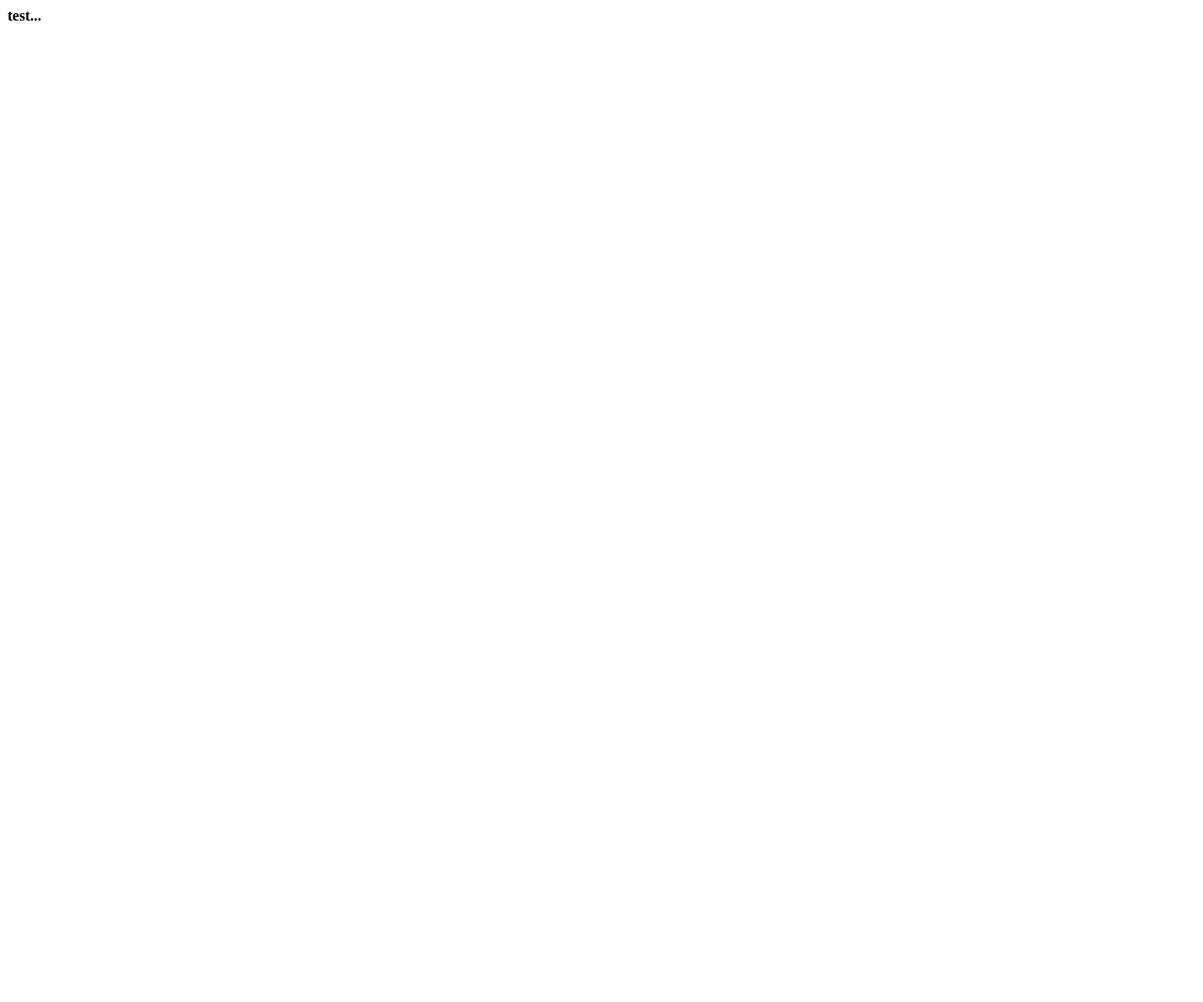
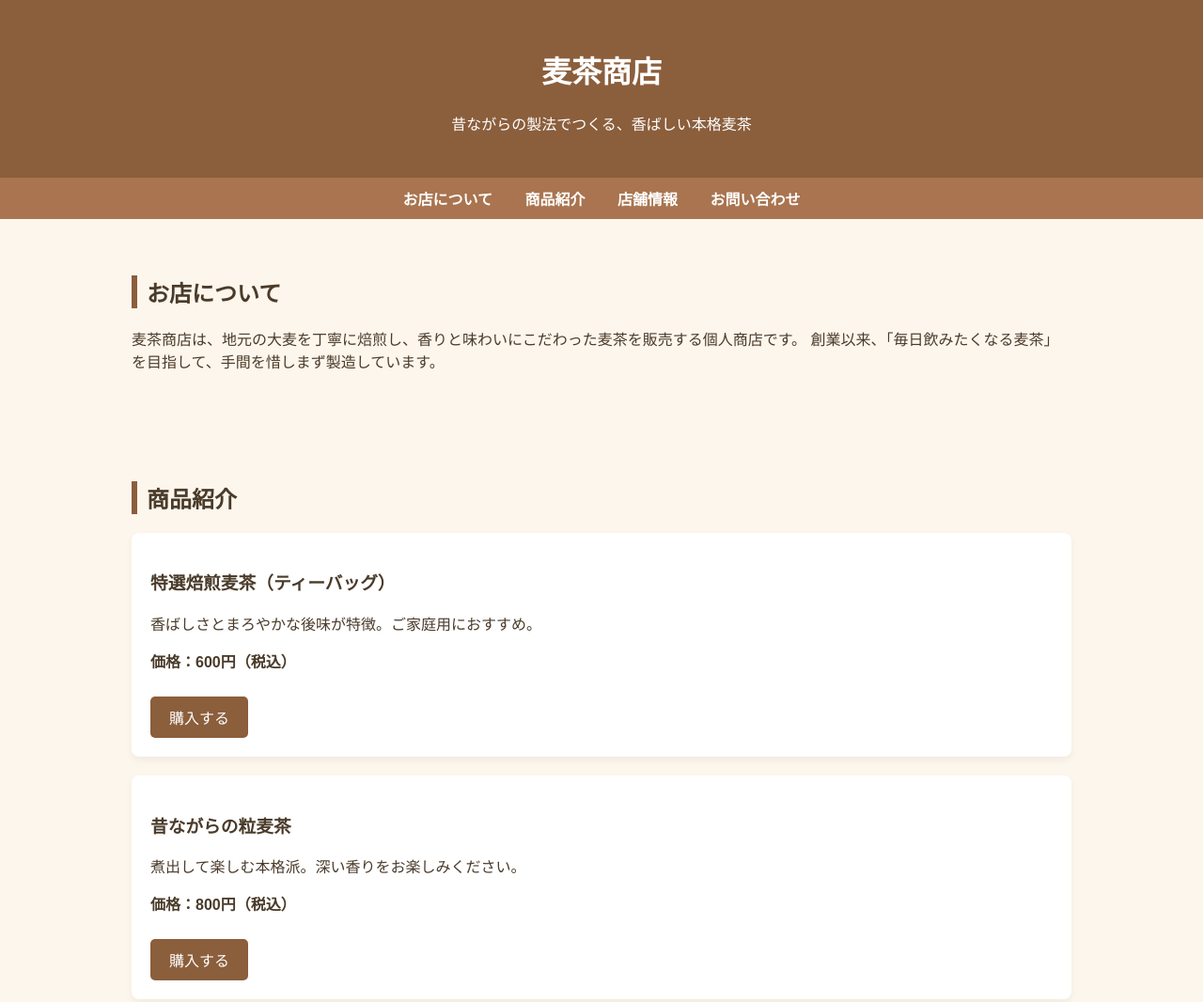
Before and after one commit to hsagile4176/our_project, a plain HTML site: page docs/index.html in a window 1280 px wide. Shown: the top 1066 px of the page at 94% size. Before the commit the page ends 800 px from the top, so only its background shows below. Drawn offline with Linux system fonts and the light colour scheme.

Commit message:
Update index.html

```diff
--- a/docs/index.html
+++ b/docs/index.html
@@ -1,7 +1,142 @@
-<html>
-  <head>
-    <body>
-      <b>test...</b>
-    </body>
-  </head>
+<!DOCTYPE html>
+<html lang="ja">
+<head>
+    <meta charset="UTF-8">
+    <title>麦茶商店 | こだわりの麦茶専門店</title>
+    <meta name="viewport" content="width=device-width, initial-scale=1.0">
+    <style>
+        body {
+            font-family: "Hiragino Kaku Gothic ProN", sans-serif;
+            margin: 0;
+            padding: 0;
+            background-color: #fdf6ec;
+            color: #4a3b2a;
+        }
+        header {
+            background-color: #8b5e3c;
+            color: white;
+            text-align: center;
+            padding: 30px 10px;
+        }
+        nav {
+            background-color: #a9744f;
+            text-align: center;
+            padding: 10px 0;
+        }
+        nav a {
+            color: white;
+            text-decoration: none;
+            margin: 0 15px;
+            font-weight: bold;
+        }
+        section {
+            padding: 40px 20px;
+            max-width: 1000px;
+            margin: auto;
+        }
+        h2 {
+            border-left: 6px solid #8b5e3c;
+            padding-left: 10px;
+        }
+        .product {
+            background: white;
+            padding: 20px;
+            margin: 20px 0;
+            border-radius: 8px;
+            box-shadow: 0 4px 8px rgba(0,0,0,0.05);
+        }
+        footer {
+            background-color: #8b5e3c;
+            color: white;
+            text-align: center;
+            padding: 20px;
+        }
+        .button {
+            display: inline-block;
+            padding: 10px 20px;
+            background-color: #8b5e3c;
+            color: white;
+            border-radius: 5px;
+            text-decoration: none;
+            margin-top: 10px;
+        }
+        .button:hover {
+            background-color: #6f472c;
+        }
+    </style>
+</head>
+<body>
+
+<header>
+    <h1>麦茶商店</h1>
+    <p>昔ながらの製法でつくる、香ばしい本格麦茶</p>
+</header>
+
+<nav>
+    <a href="#about">お店について</a>
+    <a href="#products">商品紹介</a>
+    <a href="#access">店舗情報</a>
+    <a href="#contact">お問い合わせ</a>
+</nav>
+
+<section id="about">
+    <h2>お店について</h2>
+    <p>
+        麦茶商店は、地元の大麦を丁寧に焙煎し、香りと味わいにこだわった麦茶を販売する個人商店です。
+        創業以来、「毎日飲みたくなる麦茶」を目指して、手間を惜しまず製造しています。
+    </p>
+</section>
+
+<section id="products">
+    <h2>商品紹介</h2>
+
+    <div class="product">
+        <h3>特選焙煎麦茶（ティーバッグ）</h3>
+        <p>香ばしさとまろやかな後味が特徴。ご家庭用におすすめ。</p>
+        <p><strong>価格：600円（税込）</strong></p>
+        <a href="#" class="button">購入する</a>
+    </div>
+
+    <div class="product">
+        <h3>昔ながらの粒麦茶</h3>
+        <p>煮出して楽しむ本格派。深い香りをお楽しみください。</p>
+        <p><strong>価格：800円（税込）</strong></p>
+        <a href="#" class="button">購入する</a>
+    </div>
+
+</section>
+
+<section id="access">
+    <h2>店舗情報</h2>
+    <p>店名：麦茶商店</p>
+    <p>住所：〒123-4567 東京都麦町1-2-3</p>
+    <p>営業時間：10:00〜18:00（定休日：水曜日）</p>
+    <p>TEL：03-1234-5678</p>
+</section>
+
+<section id="contact">
+    <h2>お問い合わせ</h2>
+    <p>商品に関するご質問やご注文は、下記フォームよりお問い合わせください。</p>
+    <form>
+        <label>お名前<br>
+            <input type="text" name="name" required>
+        </label><br><br>
+
+        <label>メールアドレス<br>
+            <input type="email" name="email" required>
+        </label><br><br>
+
+        <label>お問い合わせ内容<br>
+            <textarea name="message" rows="5" required></textarea>
+        </label><br><br>
+
+        <button type="submit" class="button">送信する</button>
+    </form>
+</section>
+
+<footer>
+    <p>&copy; 2026 麦茶商店 All Rights Reserved.</p>
+</footer>
+
+</body>
 </html>
```
